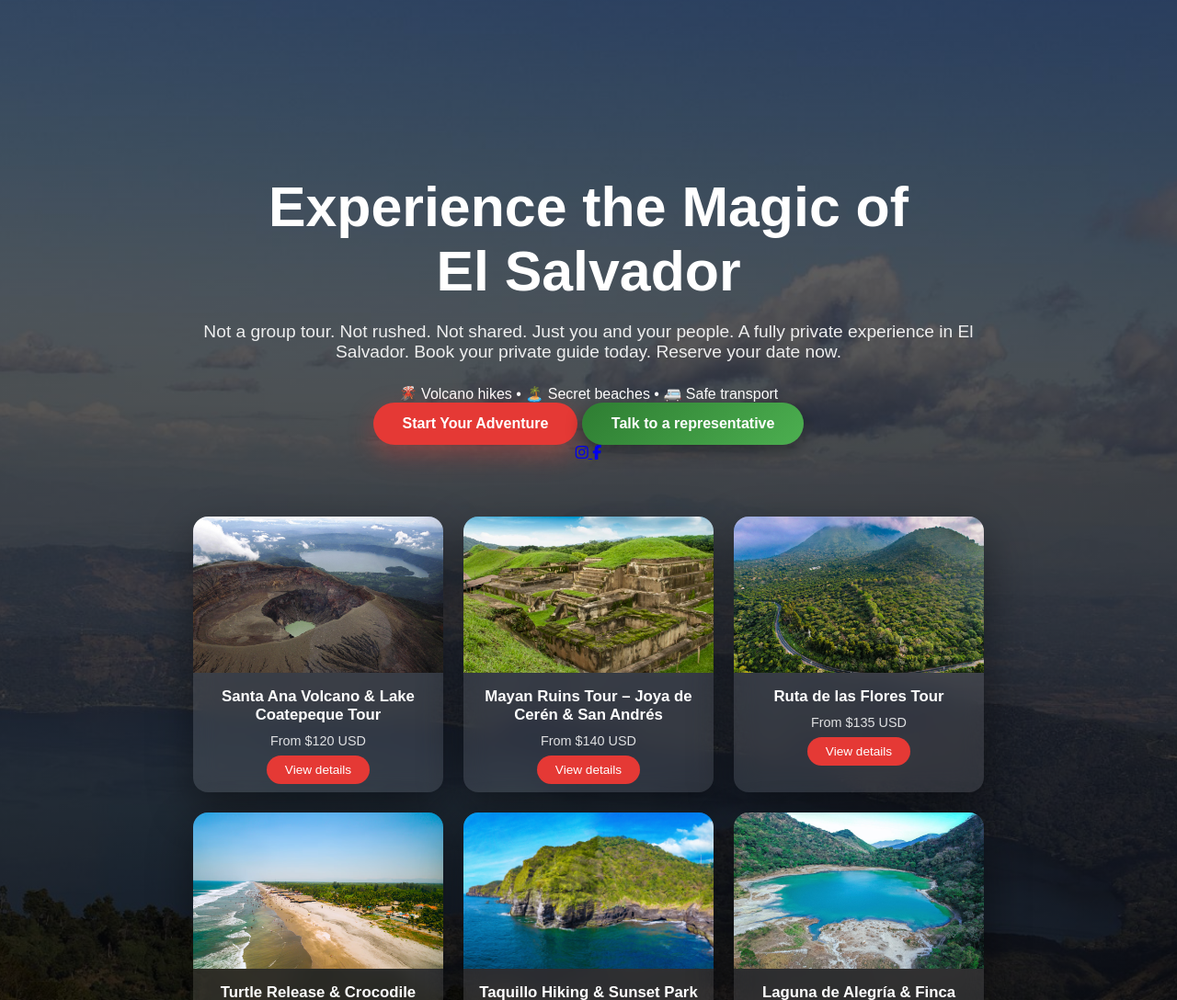
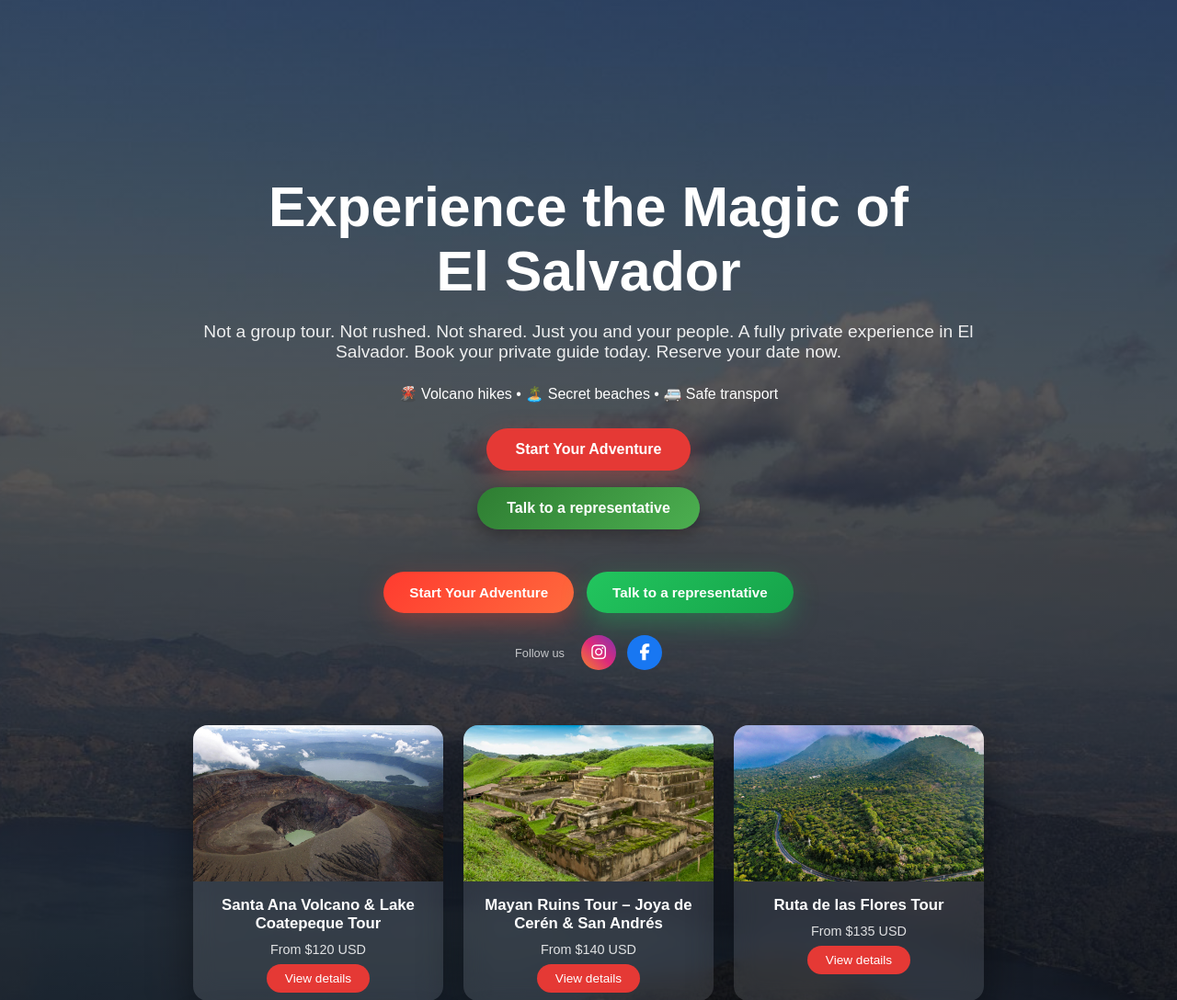
Before and after one commit to Moncada7794/listo-GitHub, a Flask app: page / in a window 1280 px wide. Shown: the part 70-1158 px from the top of the page at 92% size. Run offline with Flask 3, Linux system fonts and the light colour scheme; some libraries are stand-ins or nearby versions.

Commit message:
final look

```diff
--- a/static/css/style.css
+++ b/static/css/style.css
@@ -446,3 +446,136 @@ body {
     transform: scale(1.15);
     opacity: 0.9;
 }
+
+/* contenedor centrado */
+.hero-socials {
+    display: flex;
+    justify-content: center;
+    gap: 18px;
+    margin-top: 18px;
+}
+
+/* estilo base */
+.social {
+    width: 44px;
+    height: 44px;
+    border-radius: 50%;
+    display: flex;
+    align-items: center;
+    justify-content: center;
+    font-size: 20px;
+    color: #fff;
+    transition: all 0.25s ease;
+}
+
+/* Instagram gradiente real */
+.social.ig {
+    background: linear-gradient(135deg,#f58529,#dd2a7b,#8134af,#515bd4);
+}
+
+/* Facebook azul oficial */
+.social.fb {
+    background: #1877f2;
+}
+
+/* hover elegante */
+.social:hover {
+    transform: translateY(-3px) scale(1.05);
+    box-shadow: 0 10px 22px rgba(0,0,0,0.35);
+}
+
+/* ===== HERO ACTIONS WRAPPER ===== */
+
+.hero-actions {
+    margin-top: 28px;
+    display: flex;
+    flex-direction: column;
+    align-items: center;
+    gap: 18px;
+}
+
+/* ===== BUTTONS ===== */
+
+.hero-buttons {
+    display: flex;
+    gap: 14px;
+    flex-wrap: wrap;
+    justify-content: center;
+}
+
+.btn-primary,
+.btn-whatsapp {
+    padding: 14px 28px;
+    border-radius: 999px;
+    font-weight: 700;
+    text-decoration: none;
+    font-size: 0.95rem;
+    transition: all .25s ease;
+}
+
+/* rojo principal */
+.btn-primary {
+    background: linear-gradient(135deg, #ff3b2f, #ff6a3d);
+    color: white;
+    box-shadow: 0 10px 28px rgba(255,70,50,0.35);
+}
+
+.btn-primary:hover {
+    transform: translateY(-2px);
+    box-shadow: 0 14px 36px rgba(255,70,50,0.5);
+}
+
+/* verde WhatsApp premium */
+.btn-whatsapp {
+    background: linear-gradient(135deg, #22c55e, #16a34a);
+    color: white;
+    box-shadow: 0 10px 28px rgba(34,197,94,0.35);
+}
+
+.btn-whatsapp:hover {
+    transform: translateY(-2px);
+    box-shadow: 0 14px 36px rgba(34,197,94,0.5);
+}
+
+/* ===== SOCIAL ===== */
+
+.hero-social {
+    display: flex;
+    align-items: center;
+    gap: 12px;
+    margin-top: 6px;
+}
+
+.social-label {
+    font-size: 0.8rem;
+    opacity: 0.7;
+    margin-right: 6px;
+}
+
+/* icon circles */
+.social {
+    width: 38px;
+    height: 38px;
+    border-radius: 50%;
+    display: flex;
+    align-items: center;
+    justify-content: center;
+    font-size: 18px;
+    color: white;
+    text-decoration: none;
+    transition: all .25s ease;
+}
+
+/* Instagram gradient limpio */
+.social.ig {
+    background: linear-gradient(45deg, #f58529, #dd2a7b, #8134af);
+}
+
+/* Facebook azul real */
+.social.fb {
+    background: #1877f2;
+}
+
+.social:hover {
+    transform: translateY(-2px) scale(1.05);
+}
--- a/templates/index.html
+++ b/templates/index.html
@@ -33,7 +33,18 @@
         Talk to a representative
     </a>
 
-    <div class="hero-socials">
+    <div class="hero-actions">
+
+    <div class="hero-buttons">
+        <a href="/tours" class="btn-primary">Start Your Adventure</a>
+        <a href="https://wa.me/50300000000" target="_blank" class="btn-whatsapp">
+            Talk to a representative
+        </a>
+    </div>
+
+    <div class="hero-social">
+        <span class="social-label">Follow us</span>
+
         <a href="https://instagram.com" target="_blank" class="social ig">
             <i class="fab fa-instagram"></i>
         </a>
@@ -41,6 +52,8 @@
         <a href="https://facebook.com" target="_blank" class="social fb">
             <i class="fab fa-facebook-f"></i>
         </a>
+    </div>
+
 </div>
 
 </div>
```
Lines whose indentation alone changed are shown as unchanged.
